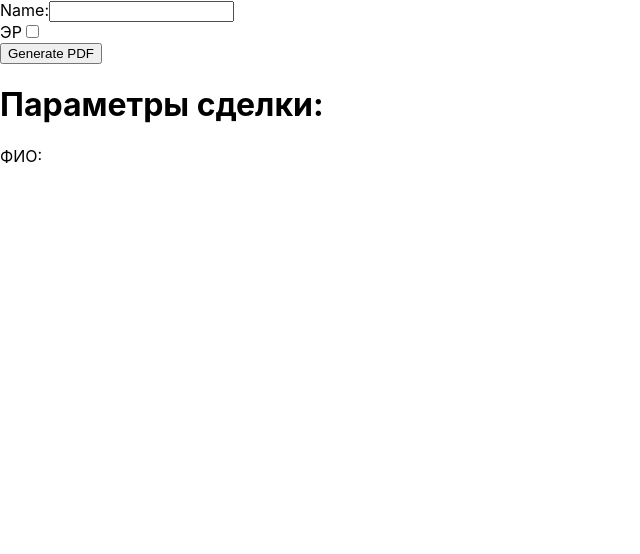
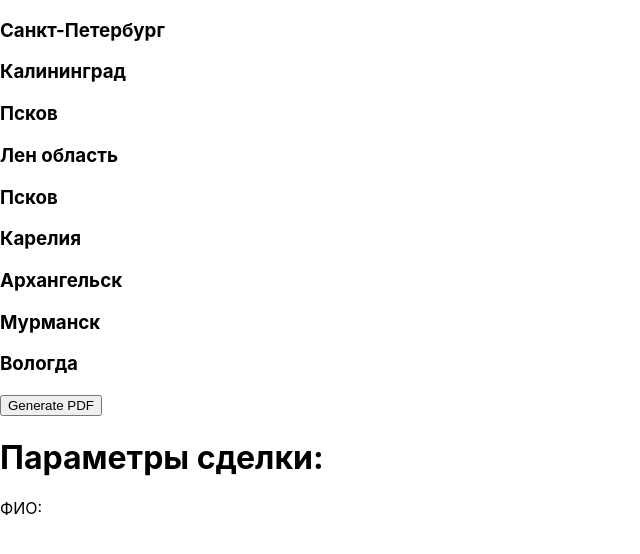
Before and after one commit to olvsivkov/PDF-generator, a React (Create React App) app: page / in a window 1280 px wide. Shown: the top 554 px of the page, without its empty margins (0-640 px from the left). Built offline with nearby package versions, Linux system fonts and the light colour scheme.

Commit message:
add Regions component

```diff
--- /dev/null
+++ b/src/components/getRegion.jsx
@@ -0,0 +1,35 @@
+import React from 'react';
+
+const arrayOfRegion = ['Санкт-Петербург', 'Калининград', 'Псков', 'Лен область', 'Псков', 'Карелия', 'Архангельск', 'Мурманск', 'Вологда',];
+
+function Region({ region, onClick }) {
+    // выводится имя региона
+    return (
+        <div onClick={onClick}>
+            <h3>{region}</h3>
+        </div>
+    );
+}
+
+function GetRegions({setActiveRegion}) { // компонент который выводит массив регионов
+
+    const handleRegionClick = () => { // клик по которому форма становится видимой
+        setActiveRegion(true);
+    };
+
+    const regions = arrayOfRegion.map((region, index) => (
+        <Region
+            region={region}
+            key={index}
+            onClick={handleRegionClick}
+        />
+    ));
+
+    return (
+        <div>
+            {regions}
+        </div>
+    );
+}
+
+export default GetRegions;
--- a/src/components/myDocument.jsx
+++ b/src/components/myDocument.jsx
@@ -3,10 +3,12 @@ import PDFfile from './pdfFile';
 import html2canvas from 'html2canvas';
 import jsPDF from 'jspdf';
 import InputForm from './inputForm';
+import GetRegions from './getRegion';
 
 function GetPDFfile() {
   const [name, setName] = useState('');
   const [includeName, setIncludeName] = useState(false);
+  const [activeRegion, setActiveRegion] = useState(false)
 
   const generatePDF = () => {
     const input = document.getElementById('pdf-content');
@@ -37,13 +39,26 @@ function GetPDFfile() {
 
   return (
     <div>
-      <InputForm setName={setName} setIncludeName={setIncludeName} name={name} includeName={includeName}/>
+      <GetRegions
+        setActiveRegion={setActiveRegion}
+      />
+      {activeRegion ? <InputForm
+        setName={setName}
+        setIncludeName={setIncludeName}
+        name={name}
+        includeName={includeName}
+      /> : false}
 
-      <button type="button" onClick={generatePDF}>
+      <button type="button"
+        onClick={generatePDF}
+      >
         Generate PDF
       </button>
 
-      <PDFfile name={name} includeName={includeName}/>
+      <PDFfile
+        name={name}
+        includeName={includeName}
+      />
     </div>
   );
 }
```
